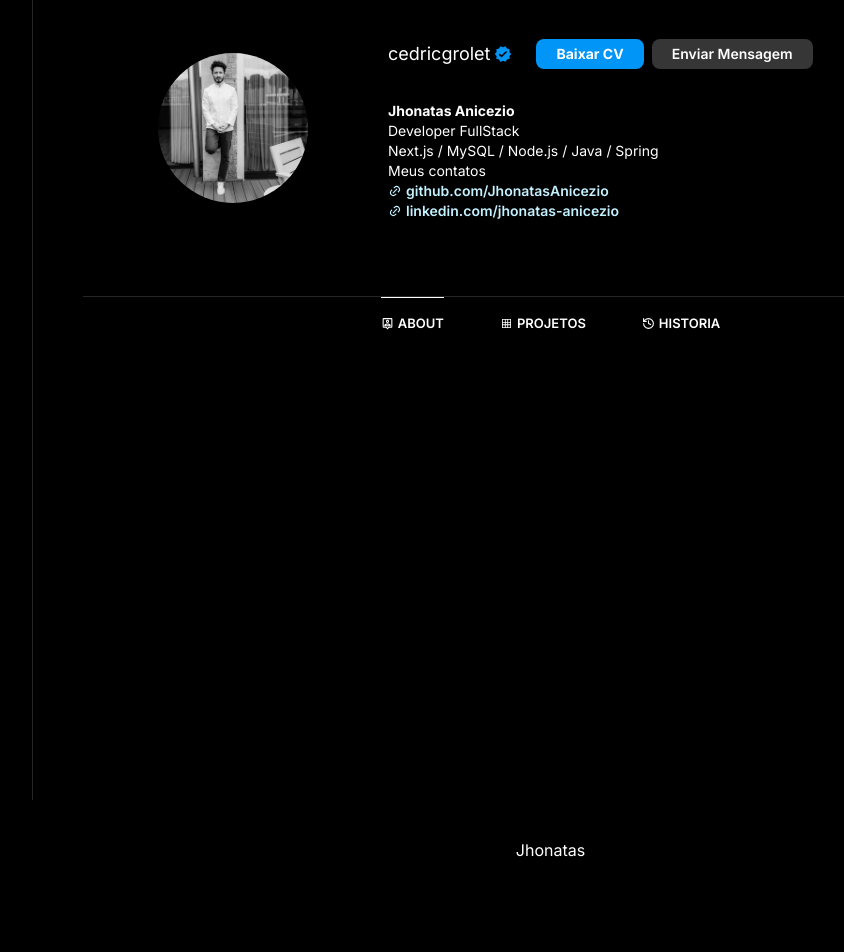
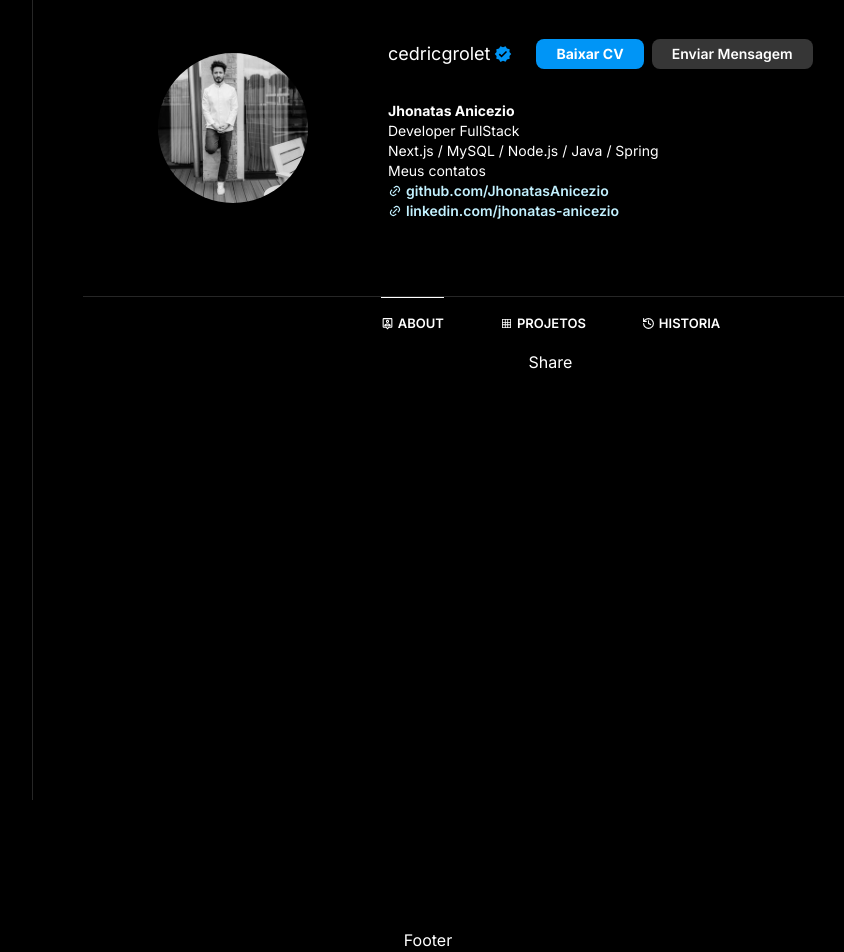
Before and after one commit to JhonatasAnicezio/portifolio, a Next.js app: page /jhonatas in a window 1280 px wide. Shown: the top 952 px of the page, without its empty margins (212-1056 px from the left). Built offline with nearby package versions, Linux system fonts and the light colour scheme.

Commit message:
feat: first checkpoint

```diff
--- a/src/app/jhonatas/page.tsx
+++ b/src/app/jhonatas/page.tsx
@@ -1,7 +1,27 @@
+import {
+  Dialog,
+  DialogContent,
+  DialogTrigger,
+} from "@/components/ui/dialog";
+import album from '../../../public/0060253715653_600.jpg';
+import Image from "next/image";
+
+
 export default function Jhonatas() {
   return (
-    <div className="flex justify-center items-center w-full h-[1000px]">
-        <h1>Jhonatas</h1>
+    <div className="flex justify-center items-center w-full text-white">
+      <Dialog>
+        <DialogTrigger asChild>
+          <button>Share</button>
+        </DialogTrigger>
+        <DialogContent className="flex bg-black">
+          <div className="w-[913px] h-[913px] relative">
+            <Image src={album} quality={100} layout="fill" objectFit="cover" alt="album" />
+          </div>
+          <div className="flex items-center justify-center w-[500px] rounded-tr-sm rounded-br-sm">
+          </div>
+        </DialogContent>
+      </Dialog>
     </div>
   );
 }
```
Also changed, not shown: public/0060253715653_600.jpg (added), public/channels4_profile.jpg (deleted).
